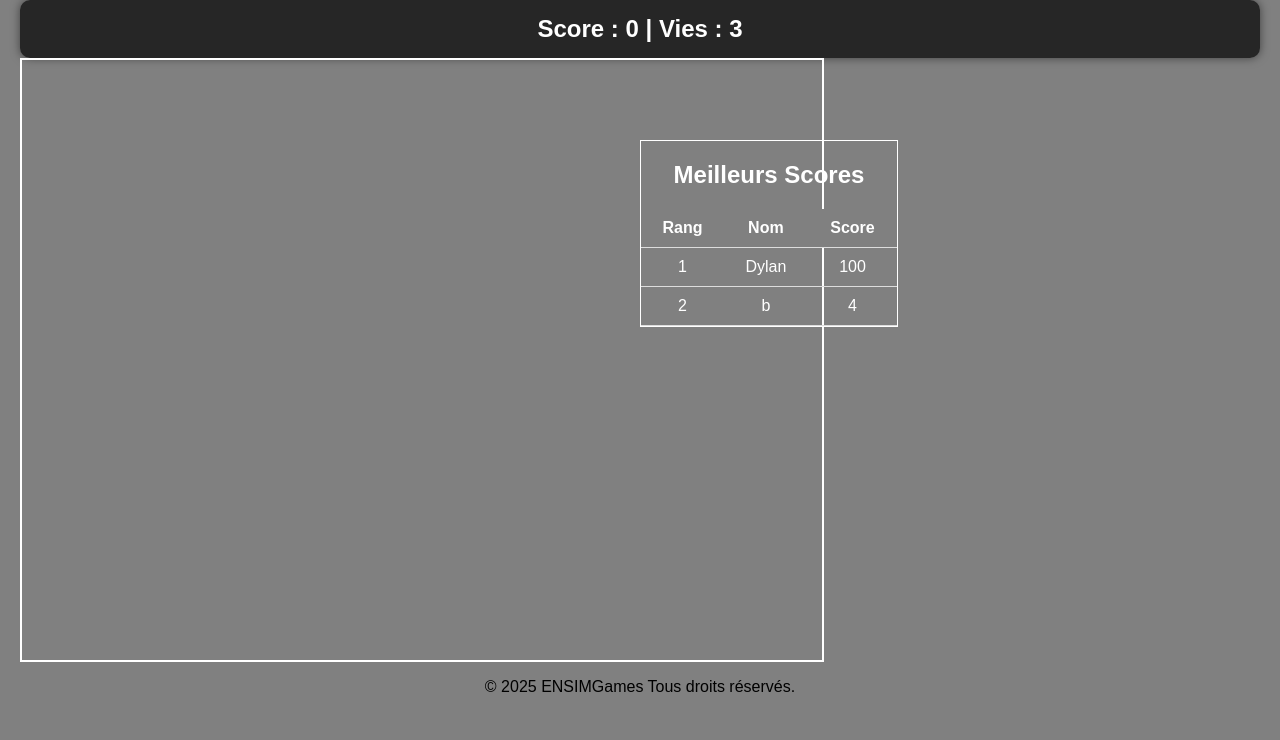
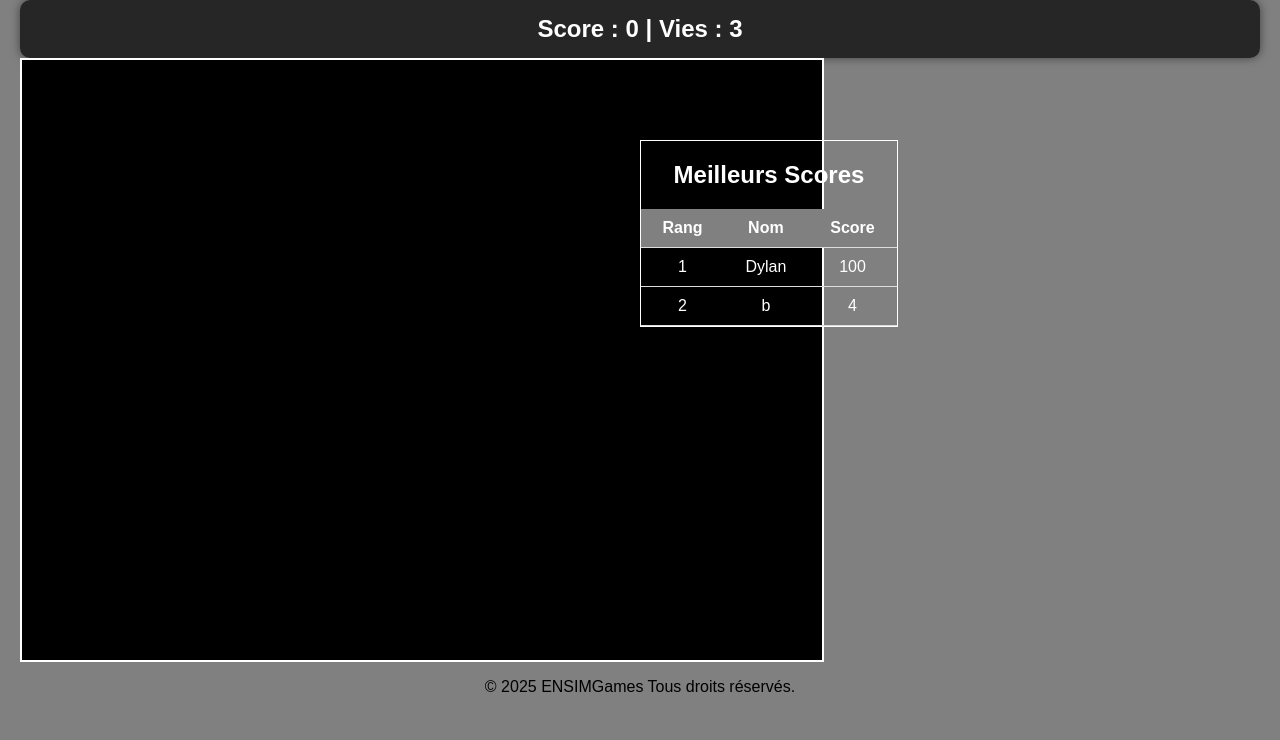
Before and after one commit to dylanmarty/ProgramationWeb, a PHP site: page /AttrapeLesEtoiles.php in a window 1280 px wide. Shown: the part 100-840 px from the top of the page. Run offline with PHP 8.4, Linux system fonts and the light colour scheme; data comes from the database, SQL or seed files in the repository.

Commit message:
Fond noir de jeu

```diff
--- a/CSS/AttrapeLesEtoiles.css
+++ b/CSS/AttrapeLesEtoiles.css
@@ -9,6 +9,7 @@ body {
   width: 800px;
   height: 600px;
   border: 2px solid white;
+  background-color: black;
   overflow: hidden; /* Empêche les étoiles de déborder */
 }
 
--- a/CSS/Pong.css
+++ b/CSS/Pong.css
@@ -8,6 +8,7 @@ body {
   }
   #pong {
     border: 2px solid white;
+    background-color: black;
     position: relative;
     margin: 0 auto;
     top: 10%;
```
